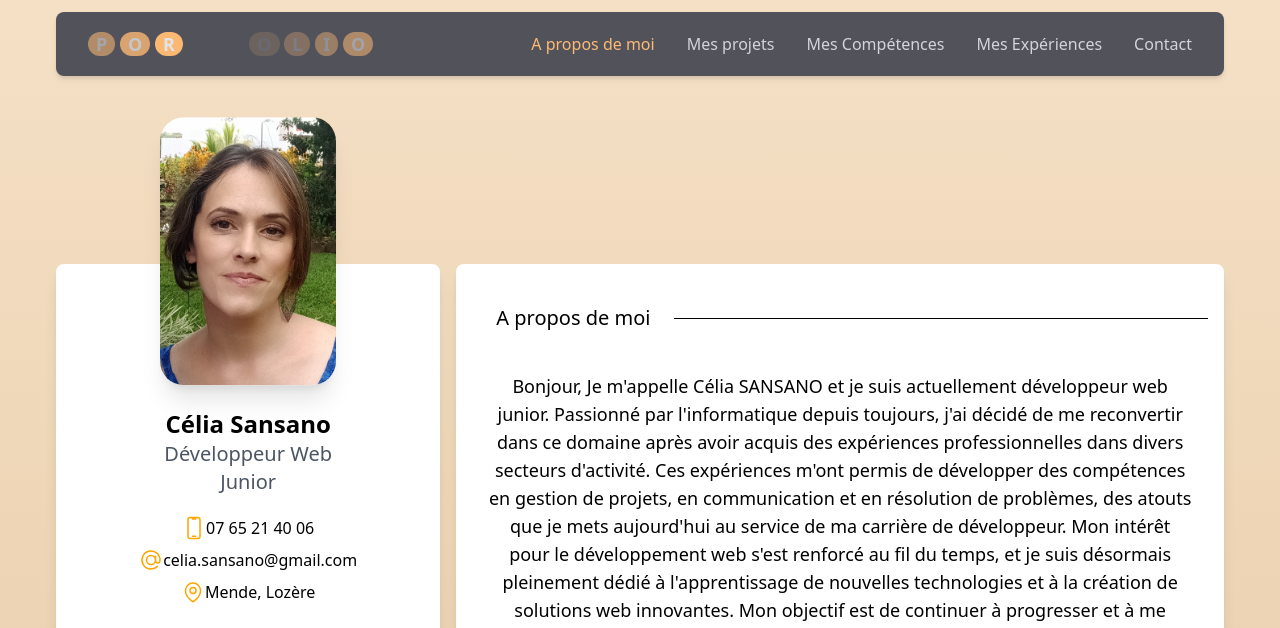
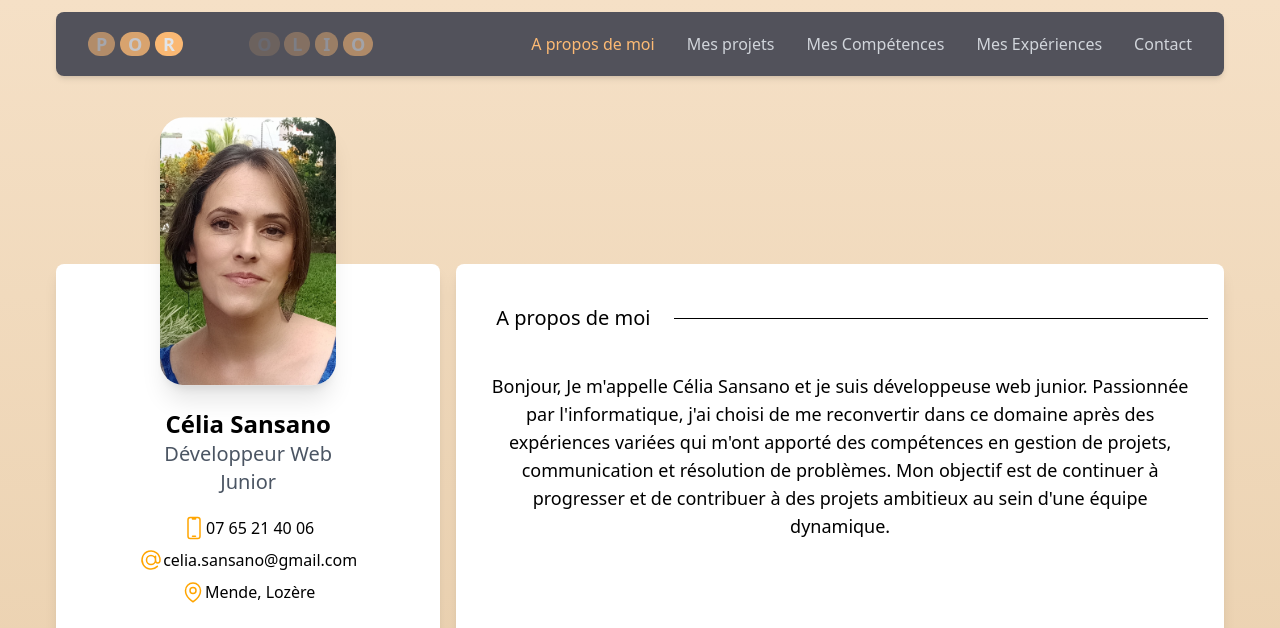
Before and after one commit to Celia506/Portfolio, a plain HTML site: page index.html in a window 1280 px wide. Shown: the top 628 px of the page. Drawn offline with Linux system fonts and the light colour scheme.

Commit message:
update
a propos changer

```diff
--- a/index.html
+++ b/index.html
@@ -1,5 +1,6 @@
 <!DOCTYPE html>
 <html class="scroll-smooth font-relaway" lang="fr">
+
 <head>
     <meta charset="UTF-8">
     <meta name="viewport" content="width=device-width, initial-scale=1.0">
@@ -39,7 +40,8 @@
 
                     <!--Menu DESKTOP-->
                     <div class="hidden lg:flex space-x-8">
-                        <a href="#aPropos" id="aPropos" class="text-orange-300 hover:text-orange-400">A propos de moi</a>
+                        <a href="#aPropos" id="aPropos" class="text-orange-300 hover:text-orange-400">A propos de
+                            moi</a>
                         <a href="#projets" class="text-gray-300 hover:text-orange-300">Mes projets</a>
                         <a href="#competences" class="text-gray-300 hover:text-orange-300">Mes Compétences</a>
                         <a href="#experiences" class="text-gray-300 hover:text-orange-300">Mes Expériences</a>
@@ -157,7 +159,7 @@
 
             <!--A propos -->
             <div class=" mt-4 md:mt-0 rounded-lg bg-white shadow-lg md:w-2/3 ">
-                <div class=" text-center p-1 md:p-2 lg:p-4">
+                <div class=" text-center p-1 md:p-2 lg:p-4 ">
                     <h2 class="py-2">
                         <span class="flex items-center">
                             <span class="pr-6 mx-2 md:p-4 text-xl">A propos de moi</span>
@@ -165,17 +167,11 @@
                         </span>
                     </h2>
                     <p class="text-sm lg:text-lg p-4">Bonjour,
-                        Je m'appelle Célia SANSANO et je suis actuellement développeur web junior. Passionné par
-                        l'informatique depuis toujours, j'ai décidé de me reconvertir dans ce domaine après avoir acquis
-                        des expériences professionnelles dans divers secteurs d'activité. Ces expériences m'ont permis
-                        de développer des compétences en gestion de projets, en communication et en résolution de
-                        problèmes, des atouts que je mets aujourd'hui au service de ma carrière de développeur.
-                        Mon intérêt pour le développement web s'est renforcé au fil du temps, et je suis désormais
-                        pleinement dédié à l'apprentissage de nouvelles technologies et à la création de solutions web
-                        innovantes. Mon objectif est de continuer à progresser et à me perfectionner dans ce domaine
-                        pour contribuer efficacement à des projets ambitieux.
-                        Je suis enthousiaste à l'idée de relever de nouveaux défis et d'enrichir mes compétences au sein
-                        d'une équipe dynamique..</p>
+                        Je m'appelle Célia Sansano et je suis développeuse web junior. Passionnée par l'informatique,
+                        j'ai choisi de me reconvertir dans ce domaine après des expériences variées qui m'ont apporté
+                        des compétences en gestion de projets, communication et résolution de problèmes.
+                        Mon objectif est de continuer à progresser et de contribuer à des projets ambitieux
+                        au sein d'une équipe dynamique.</p>
                 </div>
 
             </div>
@@ -395,4 +391,5 @@
     </footer>
 
 </body>
+
 </html>
```
Also changed, not shown: css/output.css.
